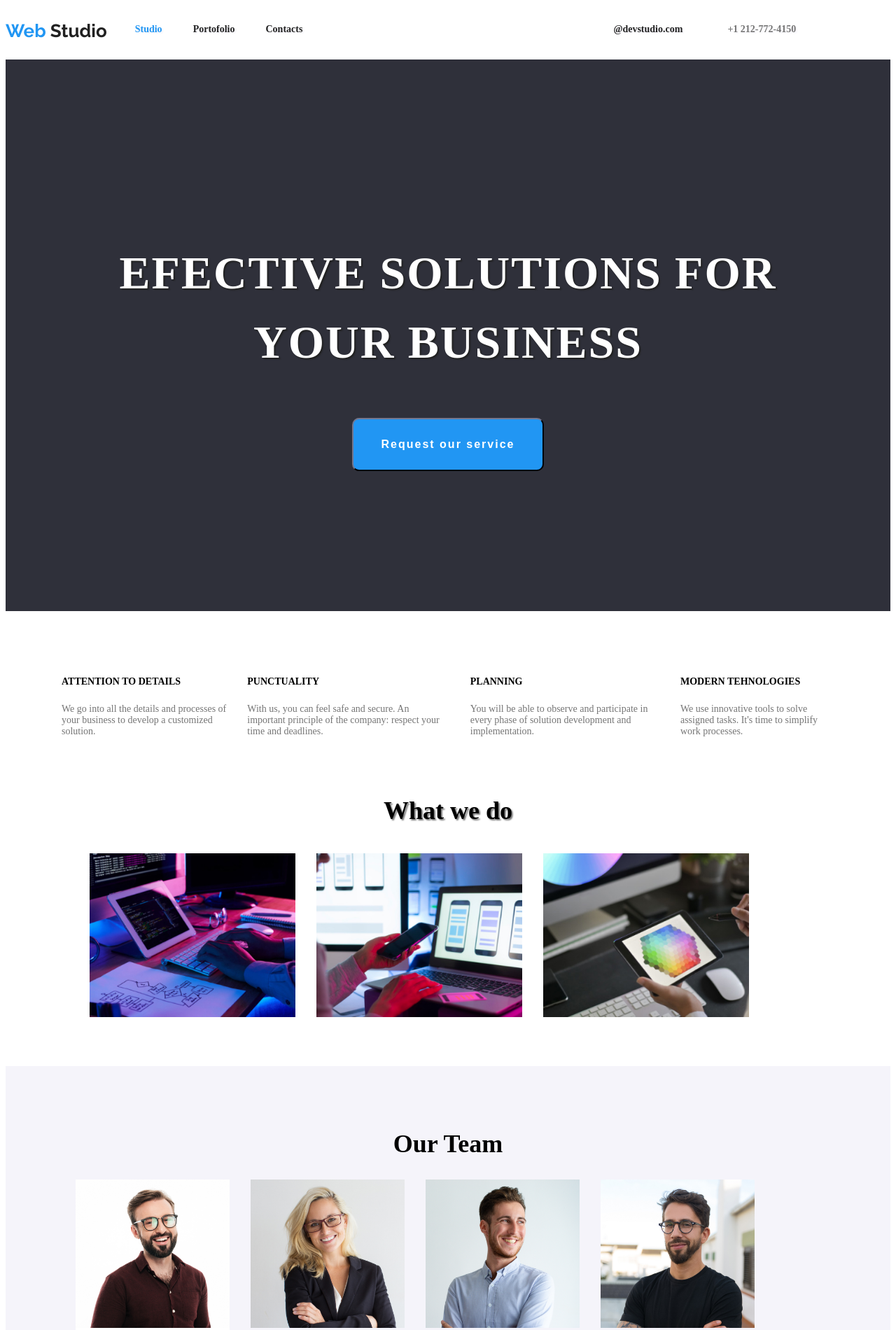
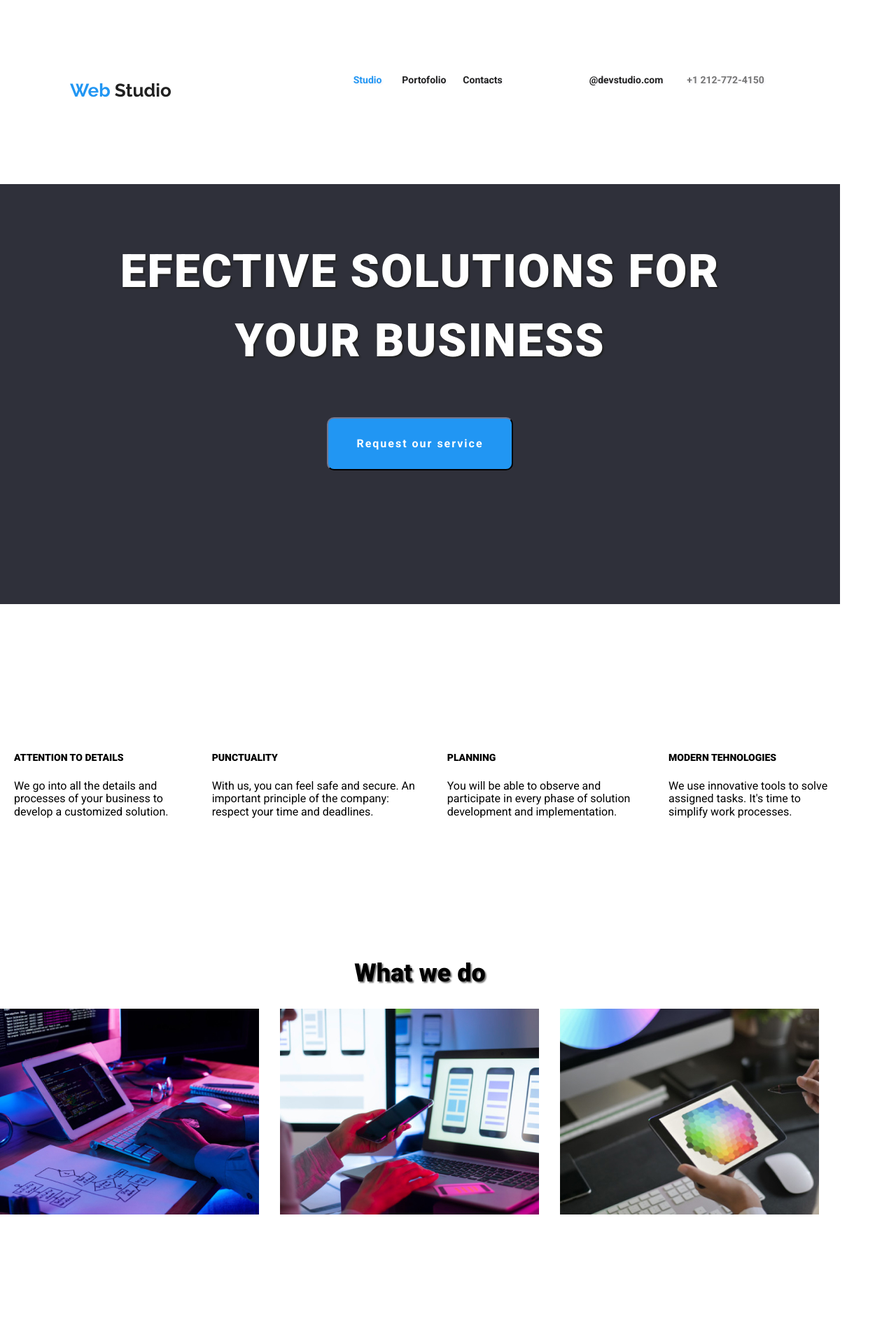
Before and after one commit to Pam0391/goit-markup-hw-03, a plain HTML site: page index.html in a window 1280 px wide. Shown: the part 5-1905 px from the top of the page at 70% size. Drawn offline with nearby package versions, Linux system fonts and the light colour scheme.

Commit message:
margin si padding
am incercat sa setez margin si padding pt prima pagina

```diff
--- a/css/style.css
+++ b/css/style.css
@@ -9,6 +9,21 @@
     --secondary-font: 'Raleway', sans-serif;
 }
 
+
+img {
+    height: auto;
+    max-width: 100%;
+}
+
+.section {
+    padding-top: 94px;
+    padding-bottom: 94px;
+}
+
+.container {
+    width: 1200px;
+}
+
 /*Body section styling- first page */
 .body {
     font-family: var(--primary-font);
@@ -18,7 +33,15 @@
 /* Header section */
 .header {
     display: inline-flex;
+    height: 80px;
+    margin-left: 100px;
 }
+
+.WebStudio {
+    padding-top: 25px;
+    padding-bottom: 24px;
+}
+
  .studio {
     color: var(--blue);
  }
@@ -35,11 +58,16 @@
 .list li {
     font-size: 14px;
     list-style: none;
+    text-shadow: 2px 2px 2px var(--lightgray);
     display: inline-flex;
-    padding-top: 15px;
-    text-shadow: 2px 2px 2px var(--lightgray);
-    font-weight: 500;
-    margin-right: 40px;
+    margin-left: 20px;
+}
+
+.second__list{
+    margin-left: 200px;
+    margin-right: 5px;
+    padding-top: 32px;
+    padding-bottom: 32px;
 }
 
 a {
@@ -51,13 +79,13 @@
     color: var(--blue);
 }
 
+.list__address {
+    margin-left: 100px;
+    margin-right: 10px;
+}
+
 .list__tel{
     color: var(--gray);
-}
-
-.list__address {
-    padding-left: 400px;
-    margin-right: 20px;;
 }
 
 /* Nucleu Pagina */
@@ -69,8 +97,10 @@
     letter-spacing: 2px;
     color: var(--white);
     text-shadow: 2px 2px 2px var(--black);
-    padding-top: 200px;
-    padding-bottom: 200px;
+    height: 600px;
+    padding-top: 20px;
+    padding-bottom: 50px;
+    margin:0;
 }
 
 .button {
@@ -80,8 +110,8 @@
     line-height: 2;
     border-radius: 10px;
     border-color: var(--darkgray);
+    letter-spacing: 2px;
     padding-bottom: 20px;
-    letter-spacing: 2px;
     padding-top: 20px;
     padding-left: 40px;
     padding-right: 40px;
@@ -94,33 +124,33 @@
 
   /* Hero-section */
 .hero__section {
-    margin-top: 70px;
-    margin-bottom: 70px;
-    margin-left: 80px;
-    margin-right: 80px;
+    height: 101px;
+    width: 1170px;
+    margin-left: 20px;
+    margin-right: 20px;
+
 }
 
  .hero__section__title {
     font-size: 14px;
  }
 
- .hero__section__text {
+ .hero__section__ext {
     font-size: 14px;
     color: var(--gray);
 }
 
 
 /* What we do section */
+.what__we__do {
+    width: 1170;
+    height: 386px;
+}
+
 .what__we__do__title {
     font-size: 36px;
     text-align: center;
     text-shadow: 2px 2px 2px var(--gray)
-}
-
-.what__we__do__images {
-    margin-top: 40px;
-    margin-left: 120px;
-    margin-bottom: 70px;
 }
 
 /* Our team section */
@@ -129,15 +159,17 @@
     background-color: var(--lightgray);
     padding-top: 10px;
     padding-bottom: 80px;
+    width: 1200px;
+    height: 648px;
 }
 
 .our__team__title {
     font-size: 36px;
     text-align: center;
     text-shadow: 2px 2px 2px var(--lightgray);
-    margin-top: 80px;
+    margin-top: 90px;
+
 }
-
 
     /* Container cu informatii despre membrii */
 
@@ -147,6 +179,7 @@
     box-shadow: 1px 2px 1px var(--lightgray);
     margin-left: 100px;
     }
+
 
     .containers {
     border-radius: 5px;
@@ -167,13 +200,13 @@
     color: var(--gray);
     }
 
-
     /* Footer section */
 .footer {
     background-color: var(--darkgray);
     padding-top: 50px;
     padding-left: 100px;
     padding-bottom: 50px;
+    height: 251px;
 }
 
 #footer__logo {
@@ -188,7 +221,7 @@
     line-height: normal;
 }
 
-.footer__address a {
+.footer__address a:hover {
     display: inline-block;
     padding-bottom: 10px;
     color: var(--gray);
@@ -240,8 +273,9 @@
 }
 .container__portofolio {
     border-radius: 5px;
-    background-color: var(--white);
+    background-color: var(--red);
     box-shadow: 1px 2px 1px var(--lightgray);
+    border-bottom: #212121 solid;
     }
 
 .card__title {
--- a/index.html
+++ b/index.html
@@ -1,17 +1,20 @@
 <!DOCTYPE html>
 <html lang="en">
 <head>
-    <title>goit-markup-hw-01</title>
     <meta charset="UTF-8">
+    <title>goit-markup-hw-003</title>
+    <link rel="stylesheet" href="node_modules/modern-normalize/modern-normalize.css">
     <meta name="viewport" content="width=device-width, initial-scale=1.0">
     <link rel="preconnect" href="https://fonts.googleapis.com">
     <link rel="preconnect" href="https://fonts.gstatic.com" crossorigin="">
     <link href="https://fonts.googleapis.com/css2?family=Raleway:ital,wght@0,100..900;1,100..900&amp;family=Roboto:ital,wght@0,100;0,300;0,400;0,500;0,700;0,900;1,100;1,300;1,400;1,500;1,700;1,900&amp;display=swap" rel="stylesheet">
     <link rel="stylesheet" href="./css/style.css">
 </head>
-<body>
+<body class="body">
+    <div class="container">
     <!--Header section-->
-    <header class="header">
+    <div class="section">
+    <div class="header">
         <nav class="navigation">
             <div id="WebStudio">
                 <a href="WebStudio">
@@ -55,9 +58,11 @@
                 </li>
             </ul>
         </div>
+    </div>
     </header>
     <!--Nucleu Pagina-->
     <main id="Studio">
+        <div class="section">
         <section class="title">
             <h1>
                 <b>
@@ -68,8 +73,9 @@
                 <b>Request our service</b>
             </button>
         </section>
+        </div>
         <!--Hero section-->
-        <section>
+        <section class="section">
             <div style="display: flex; gap: 30px;" class="hero__section">
                 <!--Container 1-->
                 <div>
@@ -110,23 +116,27 @@
             </div>
         </section>
         <!--What we do-->
-        <section>
+        <div class="section">
+        <section class="what__we__do">
             <h2 class="what__we__do__title">
                 <b>What we do</b>
             </h2>
             <div style="display: flex; gap: 30px" class="what__we__do__images">
-                <img src="./images/img1.jpg" alt="hard work" width="294" />
-                <img src="./images/img2.jpg" alt="mobile responsive" width="294" />
-                <img src="./images/img3.jpg" alt="color adjustment" width="294" />
+                <img src="./images/img1.jpg" alt="hard work" />
+                <img src="./images/img2.jpg" alt="mobile responsive"/>
+                <img src="./images/img3.jpg" alt="color adjustment"/>
             </div>
         </section>
+        </div>
         <!--Our team-->
+        <div class="section">
         <section class="our__team">
             <h2 class="our__team__title">
-                <b>Our Team</b>
+            <b>Our Team</b>
             </h2>
             <!--Container cu informatii despre membri-->
             <div style="display: flex; gap: 30px">
+
                 <!--Container 1-->
                 <div class="container__1">
                     <img src="./images/img4.jpg" alt="Christopher Walker" width="220">
@@ -153,8 +163,10 @@
                 </div>
             </div>
         </section>
+        </div>
     </main>
       <!--Footer section-->
+      <section class="section">
       <footer class="footer">
         <div>
             <a id="footer__logo" href="#">
@@ -177,5 +189,7 @@
             </address>
         </div>
       </footer>
+      </section>
+    </div>
 </body>
 </html>
--- a/portofolio.html
+++ b/portofolio.html
@@ -2,19 +2,22 @@
 <html lang="en">
 <head>
     <meta charset="UTF-8">
+    <title>portofolio</title>
+    <link rel="stylesheet" href="node_modules/modern-normalize/modern-normalize.css">
     <meta name="viewport" content="width=device-width, initial-scale=1.0">
-    <title>portofolio</title>
     <link rel="preconnect" href="https://fonts.googleapis.com">
     <link rel="preconnect" href="https://fonts.gstatic.com" crossorigin="">
     <link href="https://fonts.googleapis.com/css2?family=Raleway:ital,wght@0,100..900;1,100..900&amp;family=Roboto:ital,wght@0,100;0,300;0,400;0,500;0,700;0,900;1,100;1,300;1,400;1,500;1,700;1,900&amp;display=swap" rel="stylesheet">
     <link rel="stylesheet" href="./css/style.css">
 </head>
 <body class="body">
+    <div class="container">
         <!--Header section-->
-    <header class="header">
+        <div class="section">
+            <div class="header">
                 <nav class="navigation">
-            <div>
-                <a href="#">
+                    <div id="WebStudio">
+                        <a href="WebStudio">
                             <p>
                                 <b>
                                     <span class="header__logo__web">Web</span>
@@ -28,28 +31,38 @@
                     <ul>
                         <li>
                             <a href="./index.html">
-                        <span class="Studio">Studio</span>
+                                <b>
+                                  <span class="second__list">Studio</span>
+                                </b>
                             </a>
                         </li>
                         <li>
                             <a href="./portofolio.html">
-                        <span class="second__list">Portfolio</span>
+                                <b>Portofolio</b>
                             </a>
                         </li>
                         <li>
-                    <a href="#">Contacts</a>
+                            <a href="Contacts">
+                                <b>Contacts</b>
+                            </a>
                         </li>
                         <li>
-                    <a href="mailto:info@devstudio.com" class="list__address">@devstudio.com</a>
+                            <a href="mailto:infodevstudio.com" class="list__address">
+                                <b>@devstudio.com</b>
+                            </a>
                         </li>
                         <li>
-                    <a href="tel:+12127724150" class="list__tel">+1 212-772-4150</a>
+                            <a href="tel:+12127724150" class="list__tel">
+                                <b>+1 212-772-4150</b>
+                            </a>
                         </li>
                     </ul>
+                </div>
             </div>
             </header>
     <!--Nucleul paginii web-->
     <main>
+        <section class="section">
         <div class="selection">
             <button type="button">All</button>
             <button type="button">Web-sites</button>
@@ -61,7 +74,7 @@
         <div style="display: flex; gap: 30px;" class="cards">
             <!--Container 1-->
             <div class="container__portofolio">
-                <img src="./images/img8.jpg" alt="Images with Sara Grant, Luke Jacobs, Claire Olson" width="294">
+                <img src="./images/img8.jpg" alt="Images with Sara Grant, Luke Jacobs, Claire Olson" />
                 <p class="cards__title">
                     <b>Technoduch</b>
                 </p>
@@ -69,7 +82,7 @@
             </div>
             <!--Container 2-->
             <div class="container__portofolio">
-                <img src="./images/img9.jpg" alt="Basketball poster New Orlean vs Golden Star" width="294">
+                <img src="./images/img9.jpg" alt="Basketball poster New Orlean vs Golden Star" />
                 <p class="cards__title">
                     <b>Poster New Orlean vs Golden Star</b>
                 </p>
@@ -77,7 +90,7 @@
             </div>
             <!--Container 3-->
             <div class="container__portofolio">
-                <img src="./images/img10.jpg" alt="Seafood Restaurant logo" width="294">
+                <img src="./images/img10.jpg" alt="Seafood Restaurant logo" />
                 <p class="cards__title">
                     <b>Seafood Restaurant</b>
                 </p>
@@ -88,7 +101,7 @@
         <div style="display: flex; gap: 30px;" class="cards">
             <!--Container 4-->
             <div class="container__portofolio">
-                <img src="./images/img11.jpg" alt="Headphones image" width="294">
+                <img src="./images/img11.jpg" alt="Headphones image" />
                 <p class="cards__title">
                     <b>Project Prime</b>
                 </p>
@@ -96,7 +109,7 @@
             </div>
             <!--Container 5-->
             <div class="container__portofolio">
-                <img src="./images/img12.jpg" alt="Project Boxes image" width="294">
+                <img src="./images/img12.jpg" alt="Project Boxes image" />
                 <p class="cards__title">
                     <b>Project Boxes</b>
                 </p>
@@ -104,7 +117,7 @@
             </div>
             <!--Container 6-->
             <div class="container__portofolio">
-                <img src="./images/img13.jpg" alt="Web-sit with worldmap image" width="294">
+                <img src="./images/img13.jpg" alt="Web-sit with worldmap image" />
                 <p class="cards__title">
                     <b>Inspiration has no Borders</b>
                 </p>
@@ -115,7 +128,7 @@
         <div style="display: flex; gap: 30px;" class="cards">
             <!--Container 7-->
             <div class="container__portofolio">
-                <img src="./images/img14.jpg" alt="Magazine I'm Limited Edition image" width="294">
+                <img src="./images/img14.jpg" alt="Magazine I'm Limited Edition image" />
                 <p class="cards__title">
                     <b>Limited Edition</b>
                 </p>
@@ -123,7 +136,7 @@
             </div>
             <!--Container 8-->
             <div class="container__portofolio">
-                <img src="./images/img15.jpg" alt="Lab el tag image" width="294">
+                <img src="./images/img15.jpg" alt="Lab el tag image" />
                 <p class="cards__title">
                     <b>Project LAB</b>
                 </p>
@@ -131,16 +144,18 @@
             </div>
             <!--Container 9-->
             <div class="container__portofolio">
-                <img src="./images/img16.jpg" alt="Laptop with Growing Business window open image" width="294">
+                <img src="./images/img16.jpg" alt="Laptop with Growing Business window open image" />
                 <p class="cards__title">
                     <b>Growing Business</b>
                 </p>
                 <p class="cards__subtitle">Apps</p>
             </div>
         </div>
+        </section>
     </main>
     <!--Footer section-->
     <footer class="footer">
+        <section class="section">
         <div>
             <a id="footer__logo" href="#">
                 <p>
@@ -160,6 +175,8 @@
                 <a href="tel:+12127724150">+1 212-772-4150</a>
             </address>
         </div>
+        </section>
     </footer>
+    </div>
 </body>
 </html>
```
Lines whose indentation alone changed are shown as unchanged.
